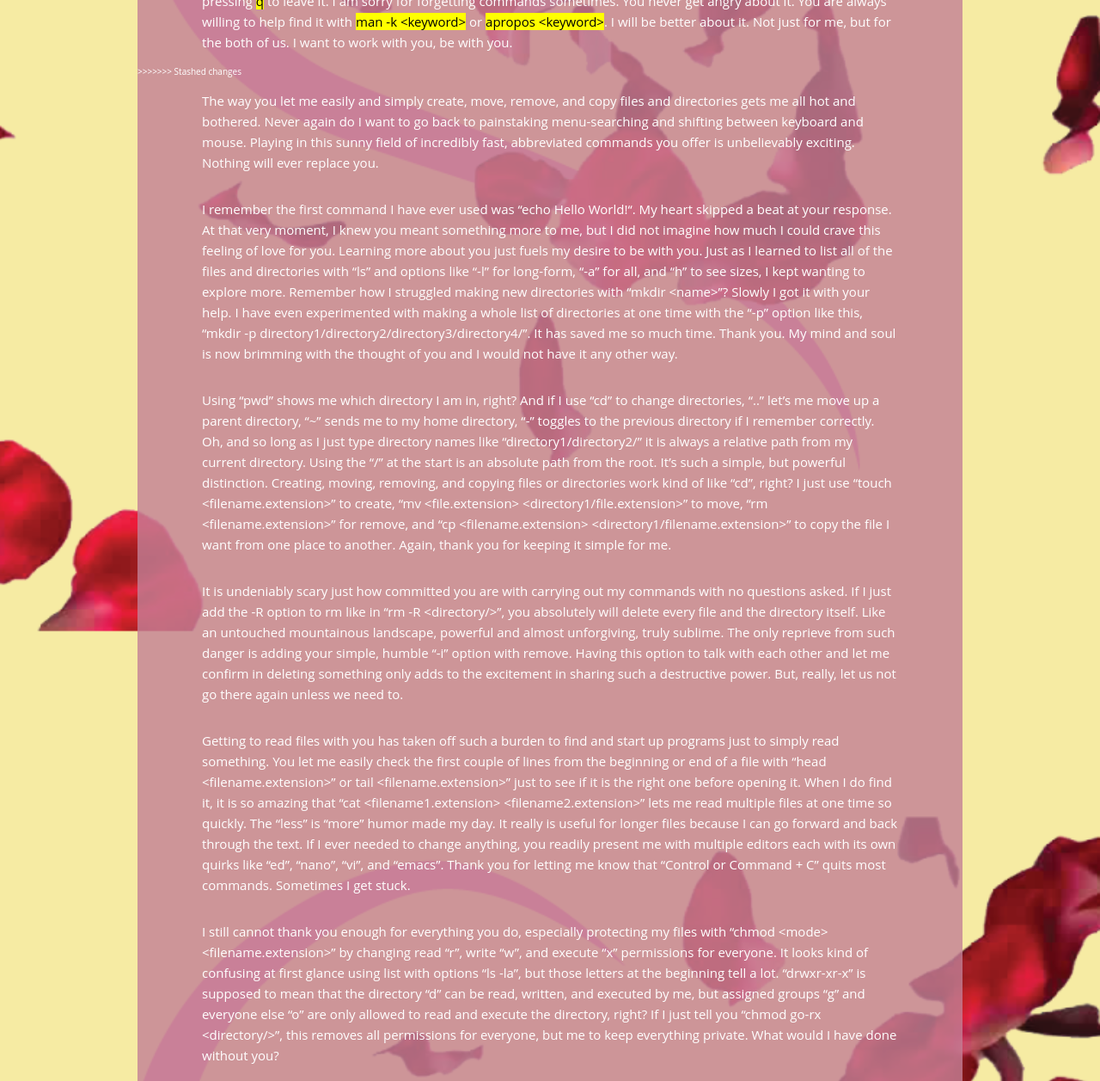
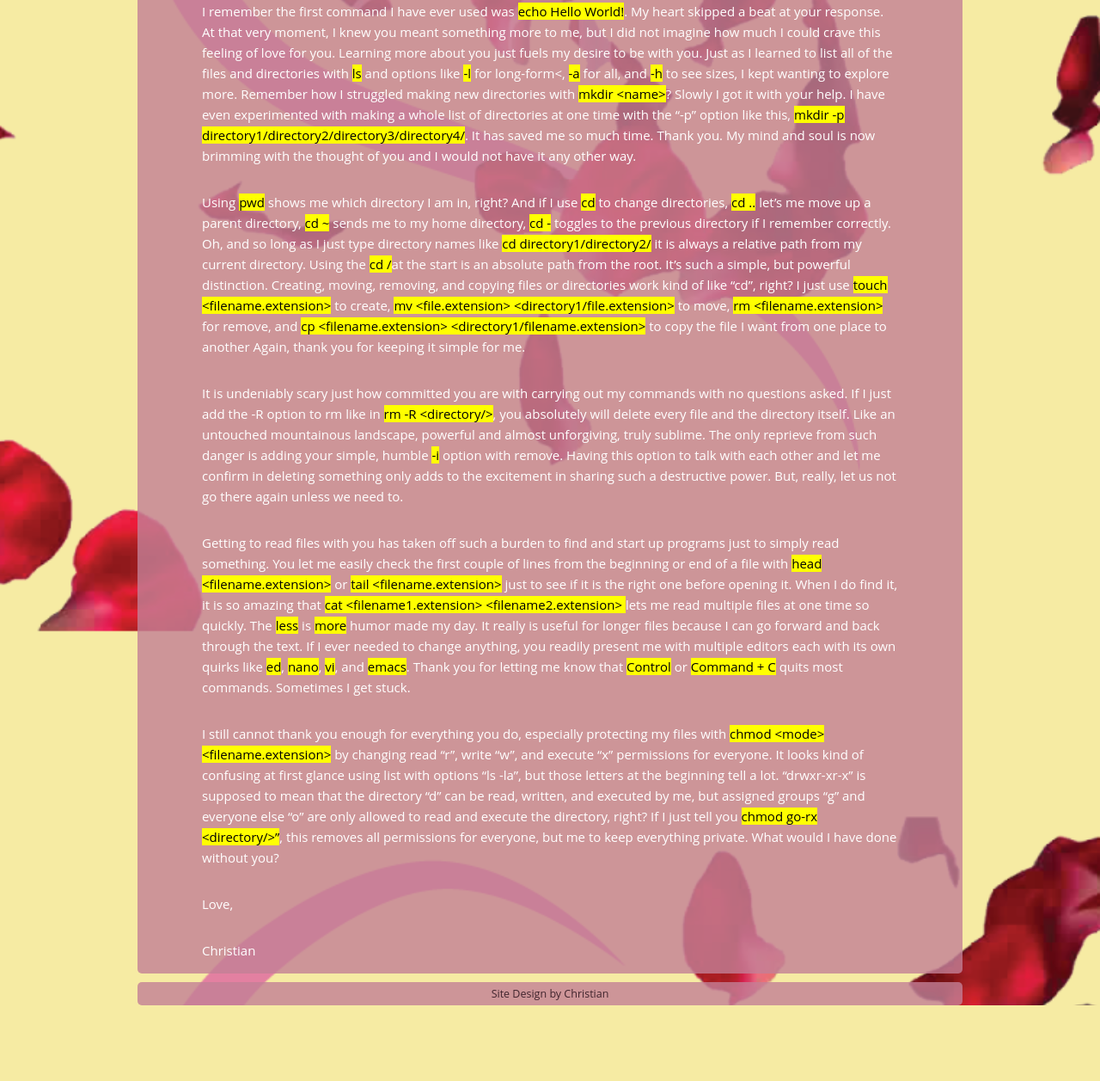
Before and after one commit to balanc/BASH, a plain HTML site: page index.html in a window 1280 px wide. Shown: the part 883-2140 px from the top of the page at 86% size. After the commit the page ends 2052 px from the top, so only its background shows below. Drawn offline with nearby package versions, Linux system fonts and the light colour scheme; a script that the page names is missing.

Commit message:
fixed some mark tags

```diff
--- a/index.html
+++ b/index.html
@@ -25,11 +25,8 @@
 		<div class="mainContent">
 		<main>
 			<article>
+				<!-- <figure><img class="shaped" src="img/heart2.png" alt="Half of a heart"></figure> -->
 
-<<<<<<< Updated upstream
-	<!-- 			<figure><img class="heartImg" src="img/heart.png" alt="Half of a heart"></figure> -->
-=======
->>>>>>> Stashed changes
 				<header>
 					<h2>Dear Bash</h2>
 				</header>
@@ -40,23 +37,19 @@
 
 				<p>Admittedly, I feared the change to you at first. Your simplicity, a blank slate, a clean innocuous surface, masks just how powerful and reliable you are. All that you ever want from me is a command and an argument separated by a space. You give me the option to do different things with the same command so long as I put a dash and letter between the command and argument. You even let me take shortcuts to ease the pain of typing everything out. Pressing up gives me my previous commands. Using Tab autocompletes names if they are there. It’s a bit cut-and-dry, but it is simple and I love it.</p>
 
-<<<<<<< Updated upstream
-				<p>Everything I have ever needed and more, you offer so much to me, but never ask anything in return. You go so far as to explain each command with “man &lt;topic&gt;”. These manual pages you give me are priceless, though quite long sometimes. Thank you for  letting me know I can go forward and back with “f” or “b” like turning a page and simply pressing “q” to leave it. I am sorry for forgetting commands sometimes. You never get angry about it. You are always willing to help find it with “man -k &lt;keyword&gt;” or “apropos &lt;keyword&gt;”. I will be better about it. Not just for me, but for the both of us. I want to work with you, be with you.</p>
-=======
 				<p>Everything I have ever needed and more, you offer so much to me, but never ask anything in return. You go so far as to explain each command with <mark>man &lt;topic&gt;</mark>. These manual pages you give me are priceless, though quite long sometimes. Thank you for  letting me know I can go forward and back with <mark>f</mark> or <mark>b</mark> like turning a page and simply pressing <mark>q</mark> to leave it. I am sorry for forgetting commands sometimes. You never get angry about it. You are always willing to help find it with <mark>man -k &lt;keyword&gt;</mark> or <mark>apropos &lt;keyword&gt;</mark>. I will be better about it. Not just for me, but for the both of us. I want to work with you, be with you.</p>
->>>>>>> Stashed changes
 
 				<p>The way you let me easily and simply create, move, remove, and copy files and directories gets me all hot and bothered. Never again do I want to go back to painstaking menu-searching and shifting between keyboard and mouse. Playing in this sunny field of incredibly fast, abbreviated commands you offer is unbelievably exciting. Nothing will ever replace you.</p>
 
-				<p>I remember the first command I have ever used was “echo Hello World!“. My heart skipped a beat at your response. At that very moment, I knew you meant something more to me, but I did not imagine how much I could crave this feeling of love for you. Learning more about you just fuels my desire to be with you. Just as I learned to list all of the files and directories with “ls” and options like “-l” for long-form, “-a” for all, and “h” to see sizes, I kept wanting to explore more. Remember how I struggled making new directories with “mkdir &lt;name&gt;”? Slowly I got it with your help. I have even experimented with making a whole list of directories at one time with the “-p” option like this, “mkdir -p directory1/directory2/directory3/directory4/”. It has saved me so much time. Thank you. My mind and soul is now brimming with the thought of you and I would not have it any other way.</p>
+				<p>I remember the first command I have ever used was <mark>echo Hello World!</mark>. My heart skipped a beat at your response. At that very moment, I knew you meant something more to me, but I did not imagine how much I could crave this feeling of love for you. Learning more about you just fuels my desire to be with you. Just as I learned to list all of the files and directories with <mark>ls</mark> and options like <mark>-l</mark> for long-form<, <mark>-a</mark> for all, and <mark>-h</mark> to see sizes</mark>, I kept wanting to explore more. Remember how I struggled making new directories with <mark>mkdir &lt;name&gt;</mark>? Slowly I got it with your help. I have even experimented with making a whole list of directories at one time with the “-p” option like this, <mark>mkdir -p directory1/directory2/directory3/directory4/</mark>. It has saved me so much time. Thank you. My mind and soul is now brimming with the thought of you and I would not have it any other way.</p>
 
-				<p>Using “pwd” shows me which directory I am in, right? And if I use “cd” to change directories, “..” let’s me move up a parent directory, “~” sends me to my home directory, “-” toggles to the previous directory if I remember correctly. Oh, and so long as I just type directory names like “directory1/directory2/” it is always a relative path from my current directory. Using the “/” at the start is an absolute path from the root. It’s such a simple, but powerful distinction. Creating, moving, removing, and copying files or directories work kind of like “cd”, right? I just use “touch &lt;filename.extension&gt;” to create,  “mv &lt;file.extension&gt; &lt;directory1/file.extension&gt;” to move, “rm &lt;filename.extension&gt;” for remove, and “cp &lt;filename.extension&gt; &lt;directory1/filename.extension&gt;” to copy the file I want from one place to another. Again, thank you for keeping it simple for me.</p>
+				<p>Using <mark>pwd</mark> shows me which directory I am in, right? And if I use <mark>cd</mark> to change directories, <mark>cd ..</mark> let’s me move up a parent directory, <mark>cd ~</mark> sends me to my home directory, <mark>cd -</mark> toggles to the previous directory if I remember correctly. Oh, and so long as I just type directory names like <mark>cd directory1/directory2/</mark> it is always a relative path from my current directory. Using the <mark>cd /</mark>at the start is an absolute path from the root. It’s such a simple, but powerful distinction. Creating, moving, removing, and copying files or directories work kind of like “cd”, right? I just use <mark>touch &lt;filename.extension&gt;</mark> to create,  <mark>mv &lt;file.extension&gt; &lt;directory1/file.extension&gt;</mark> to move, <mark>rm &lt;filename.extension&gt;</mark> for remove, and <mark>cp &lt;filename.extension&gt; &lt;directory1/filename.extension&gt;</mark> to copy the file I want from one place to another Again, thank you for keeping it simple for me.</p>
 
-				<p>It is undeniably scary just how committed you are with carrying out my commands with no questions asked. If I just add the -R option to rm like in “rm -R &lt;directory/&gt;”, you absolutely will delete every file and the directory itself. Like an untouched mountainous landscape, powerful and almost unforgiving, truly sublime. The only reprieve from such danger is adding your simple, humble “-i” option with remove. Having this option to talk with each other and let me confirm in deleting something only adds to the excitement in sharing such a destructive power. But, really, let us not go there again unless we need to.</p>
+				<p>It is undeniably scary just how committed you are with carrying out my commands with no questions asked. If I just add the -R option to rm like in <mark>rm -R &lt;directory/&gt;</mark>, you absolutely will delete every file and the directory itself. Like an untouched mountainous landscape, powerful and almost unforgiving, truly sublime. The only reprieve from such danger is adding your simple, humble <mark>-i</mark> option with remove. Having this option to talk with each other and let me confirm in deleting something only adds to the excitement in sharing such a destructive power. But, really, let us not go there again unless we need to.</p>
 
-				<p>Getting to read files with you has taken off such a burden to find and start up programs just to simply read something. You let me easily check the first couple of lines from the beginning or end of a file with “head &lt;filename.extension&gt;” or tail &lt;filename.extension&gt;” just to see if it is the right one before opening it. When I do find it, it is so amazing that “cat &lt;filename1.extension&gt; &lt;filename2.extension&gt;” lets me read multiple files at one time so quickly. The “less” is “more” humor made my day. It really is useful for longer files because I can go forward and back through the text. If I ever needed to change anything, you readily present me with multiple editors each with its own quirks like “ed”, “nano”, “vi”, and “emacs”. Thank you for letting me know that “Control or Command + C” quits most commands. Sometimes I get stuck.</p>
+				<p>Getting to read files with you has taken off such a burden to find and start up programs just to simply read something. You let me easily check the first couple of lines from the beginning or end of a file with <mark>head &lt;filename.extension&gt;</mark> or <mark>tail &lt;filename.extension&gt;</mark> just to see if it is the right one before opening it. When I do find it, it is so amazing that <mark>cat &lt;filename1.extension&gt; &lt;filename2.extension&gt; </mark>lets me read multiple files at one time so quickly. The <mark>less</mark> is <mark>more</mark> humor made my day. It really is useful for longer files because I can go forward and back through the text. If I ever needed to change anything, you readily present me with multiple editors each with its own quirks like <mark>ed</mark>, <mark>nano</mark>, <mark>vi</mark>, and <mark>emacs</mark>. Thank you for letting me know that <mark>Control</mark> or <mark>Command + C</mark> quits most commands. Sometimes I get stuck.</p>
 
-				<p>I still cannot thank you enough for everything you do, especially protecting my files with “chmod &lt;mode&gt; &lt;filename.extension&gt;” by changing read “r”, write “w”, and execute “x” permissions for everyone. It looks kind of confusing at first glance using list with options “ls -la”, but those letters at the beginning tell a lot. “drwxr-xr-x” is supposed to mean that the directory “d” can be read, written, and executed by me, but assigned groups “g” and everyone  else “o” are only allowed to read and execute the directory, right? If I just tell you “chmod go-rx &lt;directory/&gt;”, this removes all permissions for everyone, but me to keep everything private. What would I have done without you?</p>
+				<p>I still cannot thank you enough for everything you do, especially protecting my files with <mark>chmod &lt;mode&gt; &lt;filename.extension&gt;</mark> by changing read “r”, write “w”, and execute “x” permissions for everyone. It looks kind of confusing at first glance using list with options “ls -la”, but those letters at the beginning tell a lot. “drwxr-xr-x” is supposed to mean that the directory “d” can be read, written, and executed by me, but assigned groups “g” and everyone  else “o” are only allowed to read and execute the directory, right? If I just tell you <mark>chmod go-rx &lt;directory/&gt;”</mark>, this removes all permissions for everyone, but me to keep everything private. What would I have done without you?</p>
 
 				<p>Love,</p>
 				<p>Christian</p>
@@ -70,5 +63,7 @@
 			</small>
 		</footer>
 		<script src="js/javascript-main.js"></script>
+		<script src="js/shapes-polyfill.min.js"></script>
+		<script src="js/modernizr-custom.js"></script>
 	</body>
 	</html>
```
